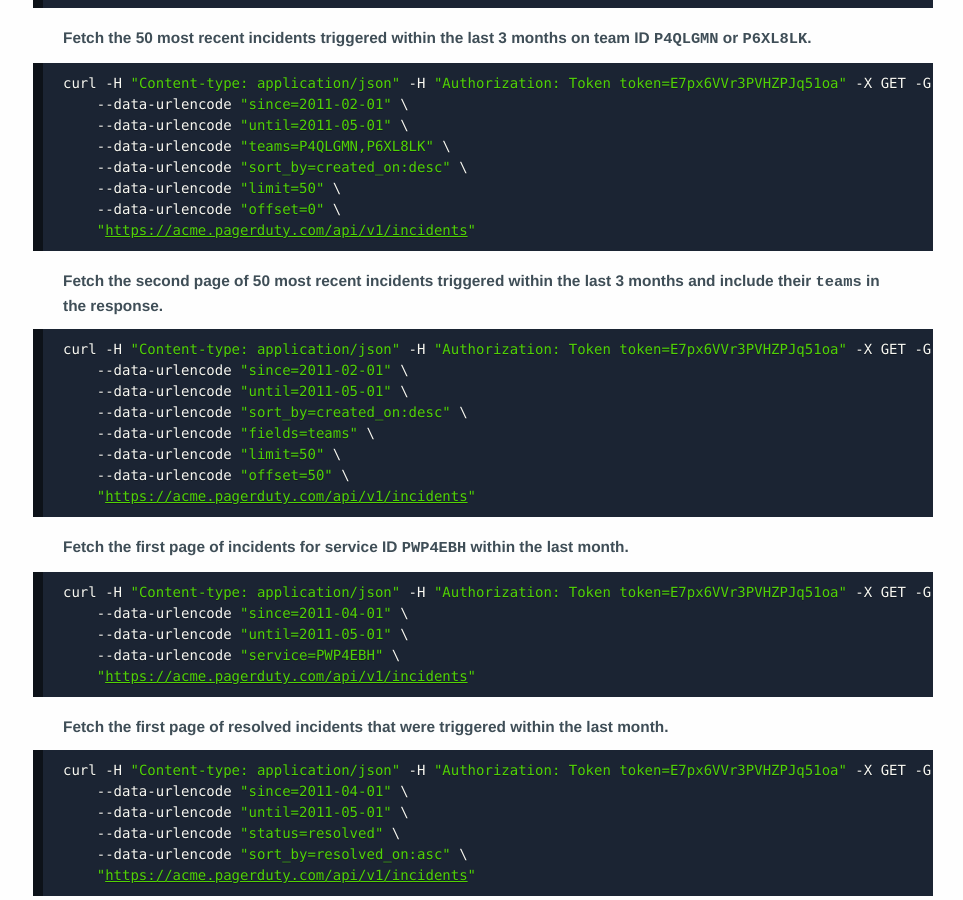
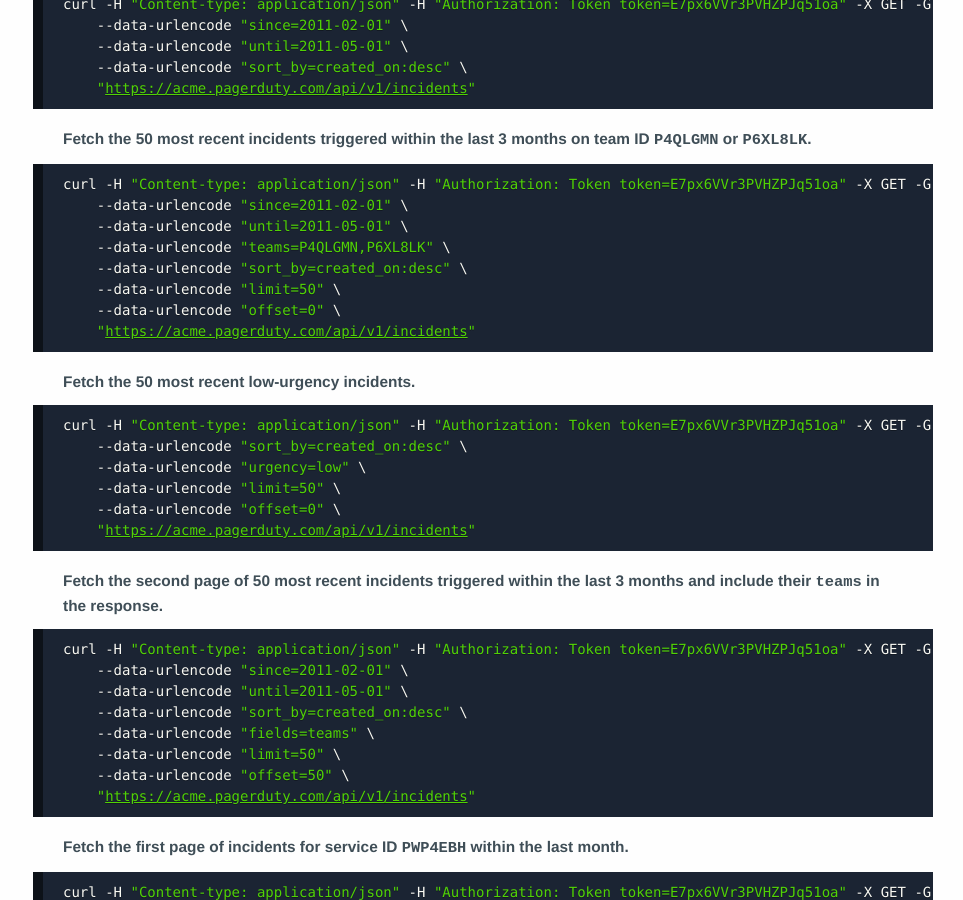
Before and after one commit to h4dz/devdocs, a Jekyll site: the page built from source/documentation/rest/incidents/list.html, in a window 1280 px wide and 900 px high, scrolled down 9363 px. Shown: the whole window, without its empty margins (317-1280 px from the left). Built offline with Jekyll 4.4.1, drawn with Linux system fonts in a browser that asks for light colours; some web fonts are replaced; some of the changed text lies outside the part shown.

Commit message:
Documented urgency filter parameter.

```diff
--- a/source/documentation/rest/incidents/list.html
+++ b/source/documentation/rest/incidents/list.html
@@ -205,6 +205,20 @@ GET https://<span class="base_url contenteditable persist" contenteditable="true
             <p>
               Separate multiple ids with a comma.
             </p>
+          </td>
+        </tr>
+        <tr>
+          <td>
+            urgency
+          </td>
+          <td>
+            <a href="/documentation/rest/types#string">String</a>
+          </td>
+          <td>
+            No
+          </td>
+          <td>
+            Comma-separated list of the urgencies of the incidents to be returned. Defaults to <code>high,low</code>.
           </td>
         </tr>
         <tr>
@@ -671,7 +685,8 @@ GET https://<span class="base_url contenteditable persist" contenteditable="true
       },
       "trigger_details_html_url": "https://acme.pagerduty.com/incidents/P2A6J96/log_entries/P2NQP6P",
       "last_status_change_on": "2012-09-11T22:49:21Z",
-      "last_status_change_by": null
+      "last_status_change_by": null,
+      "urgency": "high"
     },
     {
       "incident_number": 3,
@@ -757,7 +772,8 @@ GET https://<span class="base_url contenteditable persist" contenteditable="true
         "name": "James",
         "email": "james@acme.com",
         "html_url": "https://acme.pagerduty.com/users/PMI6007"
-      }
+      },
+      "urgency": "high"
     }
   ],
   "limit": 100,
@@ -838,6 +854,17 @@ GET https://<span class="base_url contenteditable persist" contenteditable="true
     "https://<span class="base_url contenteditable persist" contenteditable="true">acme</span>.pagerduty.com/api/v1/incidents"</code>
 </pre>
   <h4>
+    Fetch the 50 most recent low-urgency incidents.
+  </h4>
+  <pre>
+<code class="prettyprint language-bash curl">curl -H "Content-type: application/json" -H "Authorization: Token token=<span class="base_auth_token contenteditable persist" contenteditable="true">E7px6VVr3PVHZPJq51oa</span>" -X GET -G \
+    --data-urlencode "sort_by=<span class='curl_params-sort_by contenteditable' contenteditable='true'>created_on:desc</span>" \
+    --data-urlencode "urgency=low" \
+    --data-urlencode "limit=50" \
+    --data-urlencode "offset=0" \
+    "https://<span class="base_url contenteditable persist" contenteditable="true">acme</span>.pagerduty.com/api/v1/incidents"</code>
+</pre>
+  <h4>
     Fetch the second page of 50 most recent incidents triggered within the last 3 months and include their <code>teams</code> in the response.
   </h4>
   <pre>
```
